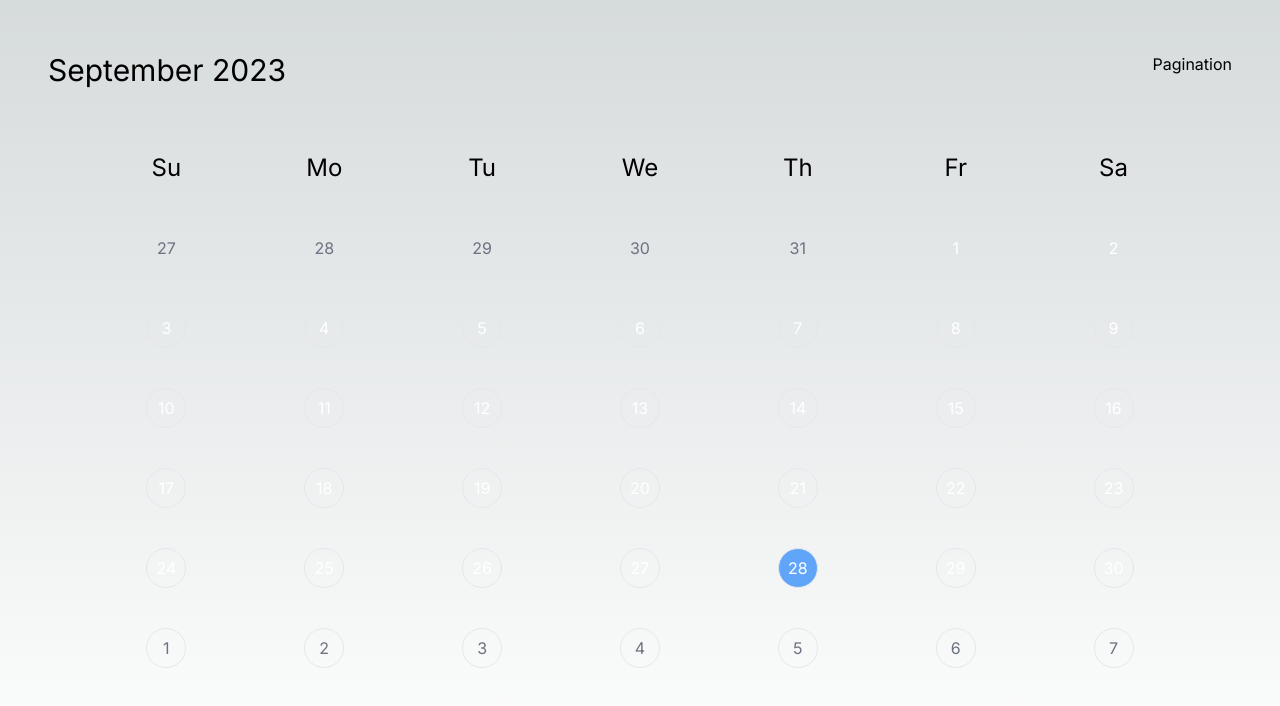
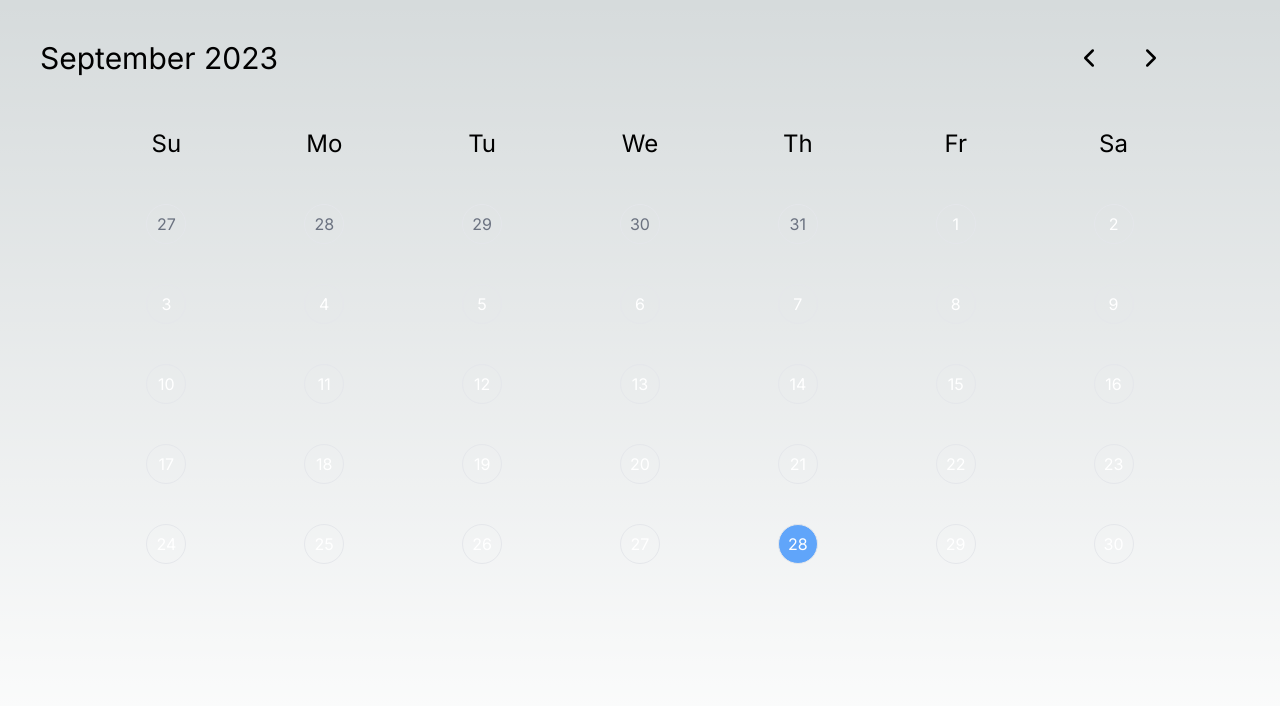
Before and after one commit to jduriu/calendarcraft, a Next.js app: page /calendar in a window 1280 px wide. Shown: the top 706 px of the page. Built offline with nearby package versions, Linux system fonts and the light colour scheme.

Commit message:
add pagination functionality and correct bug in the months array

```diff
--- a/app/calendar/page.jsx
+++ b/app/calendar/page.jsx
@@ -20,10 +20,14 @@ export default function Calendar() {
 
   return (
       <div className="flex flex-col m-10">
-        <div className="flex py-3 px-2 justify-between">
+        <div className="flex justify-between">
           <h1 className="text-3xl">{calendarInfo.monthName} {calendarInfo.year}</h1>
-          <div>
-            <Pagination/>
+          <div className="flex justify-center items-center w-[20%]">
+            <Pagination
+            setDate={setDate}
+            month={calendarInfo.month}
+            year={calendarInfo.year}
+            />
           </div>
         </div>
         <div className="py-3 px-2 h-full">
--- a/components/CalendarGrid.jsx
+++ b/components/CalendarGrid.jsx
@@ -26,7 +26,7 @@ export default function CalendarGrid({calendarInfo, setSelected, selected, setDa
             <div className="flex flex-wrap justify-between mb-6">
                 {dayNames.map((d) => (
                     <div
-                    className="flex justify-center w-[14.2%] h-[20%] text-2xl"
+                    className="flex justify-center w-[14.2%] text-2xl"
                     key={d}
                     >
                         {d}
--- a/components/Pagination.jsx
+++ b/components/Pagination.jsx
@@ -1,5 +1,36 @@
-export default function Pagination() {
+import { ChevronRight, ChevronLeft } from "react-feather"
+
+
+export default function Pagination({setDate, month, year}) {
+    console.log(month, year)
+
+    const changeMonth = (month) => {
+        if (month > 11) {
+            const newDate = new Date(year+1, 0, 1)
+            setDate(newDate)
+        } else if (month < 0) {
+            const newDate = new Date(year-1, 11, 1)
+            setDate(newDate)
+        } else {
+            const newDate = new Date(year, month, 1)
+            setDate(newDate)
+        }
+    }
+
     return (
-        <div>Pagination</div>
+        <div className="flex flex-between gap-8">
+        <button className="hover:text-blue-500">
+            <ChevronLeft
+            size={30}
+            onClick={() => changeMonth(month-1)}
+            />
+        </button>
+        <button className="hover:text-blue-500">
+            <ChevronRight
+            size={30}
+            onClick={() => changeMonth(month+1)}
+            />
+        </button>
+        </div>
     )
 }
--- a/utils/date.js
+++ b/utils/date.js
@@ -2,8 +2,10 @@ const getPrevMonthDays = (startDay, month, year) => {
     const prevMonthTotal = new Date(year, month, 0).getDate()
     const start = prevMonthTotal - startDay + 1
     const prevDays = []
-    for (let i = start; i < prevMonthTotal + 1; i++) {
-        prevDays.push(i)
+    if (start !== 6) {
+        for (let i = start; i < prevMonthTotal + 1; i++) {
+            prevDays.push(i)
+        }
     }
     return prevDays
 }
@@ -19,15 +21,17 @@ const getMonthDays = (totalDays) => {
 const getNextMonthDays = (month, year) => {
     const nextDays = []
     const startDay = new Date(year, month+1, 1).getDay()
-    for (let i=1; i <= 7-startDay; i++) {
-        nextDays.push(i)
+    if (startDay > 0) {
+        for (let i=1; i <= 7-startDay; i++) {
+            nextDays.push(i)
+        }
     }
     return nextDays
 }
 
 
 const daysOfWeek = ["Su", "Mo", "Tu", "We", "Th", "Fr", "Sa"]
-const monthNames = ["January", "February", "March", "April", "May", "June", "July", "August", "September", "November", "December"]
+const monthNames = ["January", "February", "March", "April", "May", "June", "July", "August", "September", "October", "November", "December"]
 
 export const getCalendarInfo = (date) => {
     const month = date.getMonth()
```
Also changed, not shown: package.json (+5 -4 lines), 1 other file (tests, documents, lock files or other folders).
